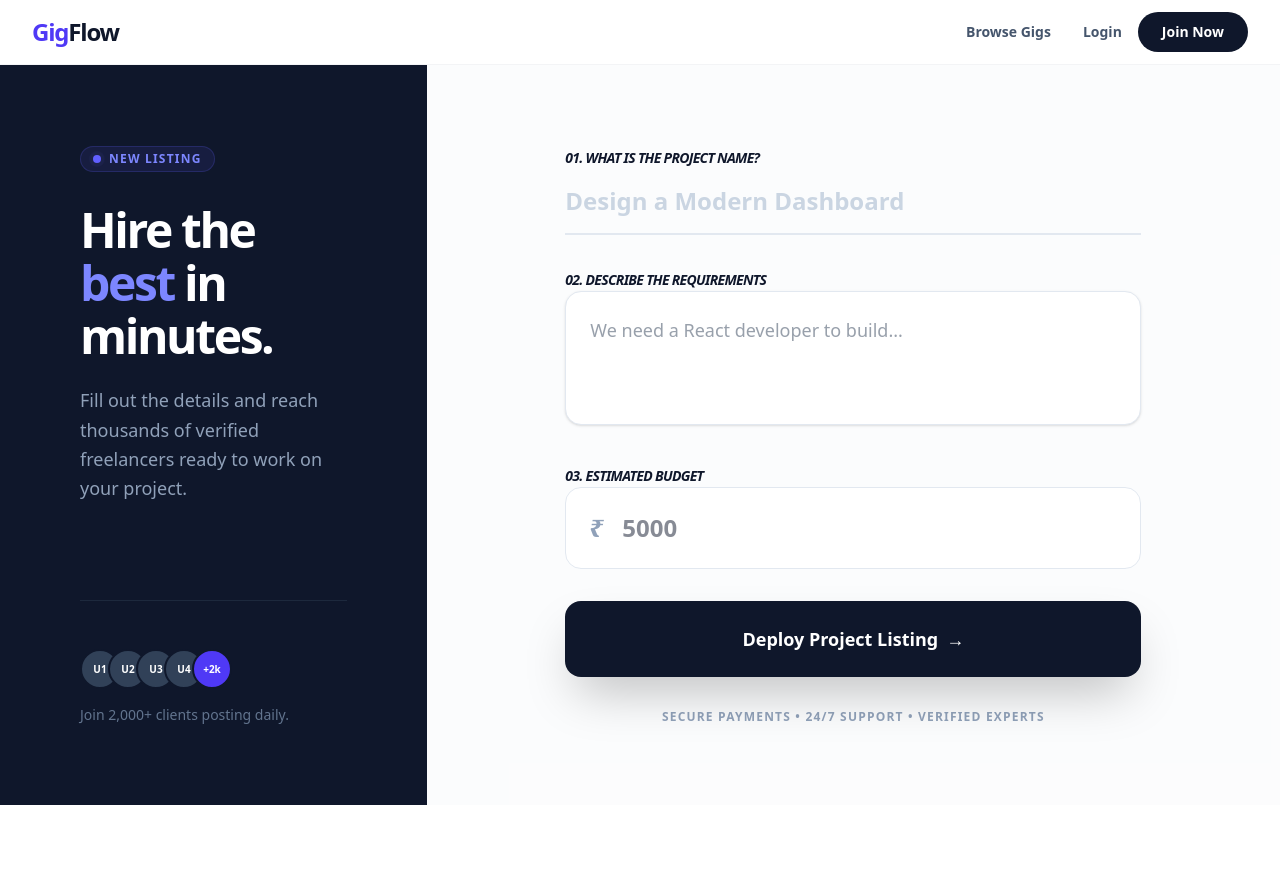
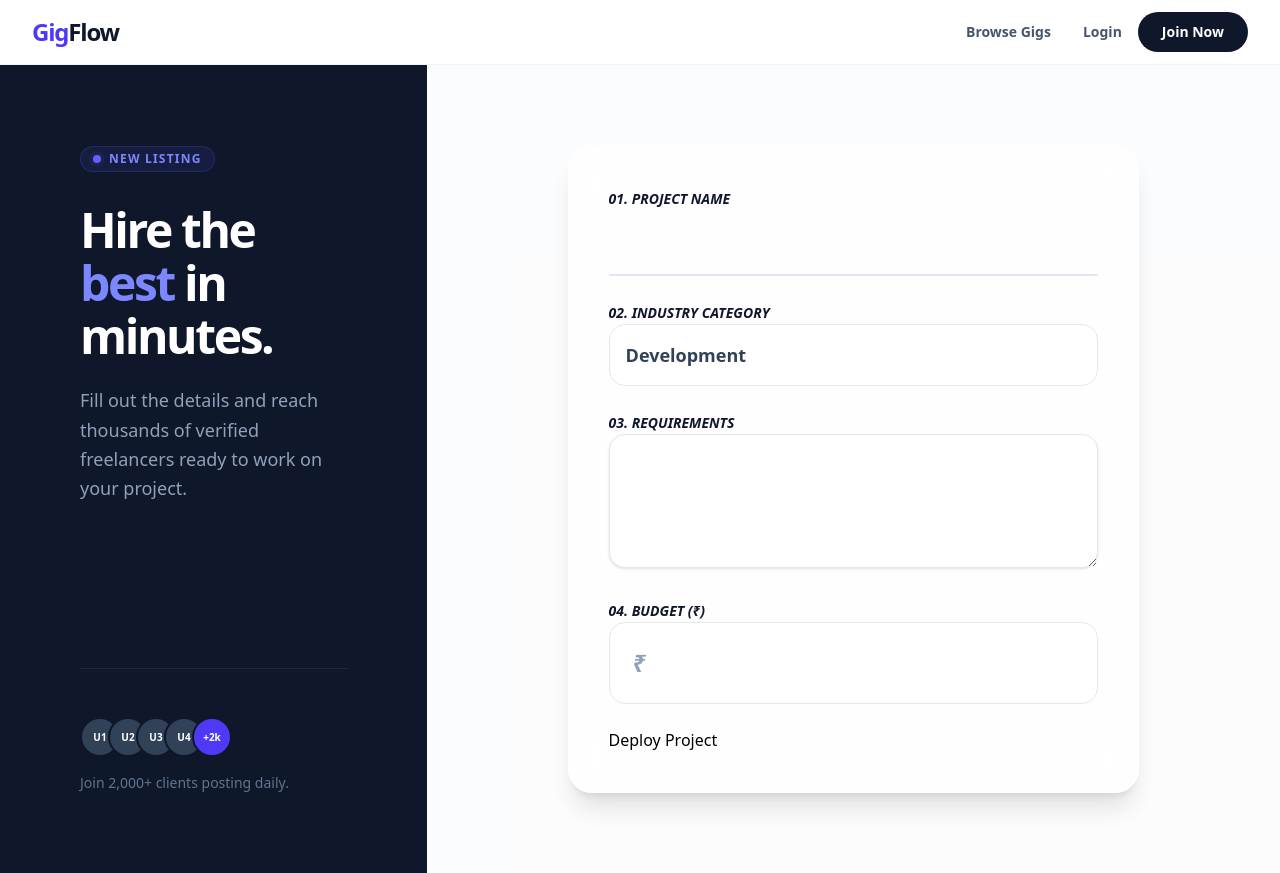
Before and after one commit to DIVYA-KAREGAONKAR/gigflow, a React (Vite) app in the folder client/: page /add-gig in a window 1280 px wide. Before the commit the page ends 805 px from the top, so only its background shows below. Built offline with nearby package versions, Linux system fonts and the light colour scheme; no server answers.

Commit message:
backend filter api

```diff
--- a/client/src/pages/AddGig.jsx
+++ b/client/src/pages/AddGig.jsx
@@ -5,7 +5,13 @@ import { useNavigate } from "react-router-dom";
 import { toast } from "react-hot-toast"; // Utilizing your existing toast library
 
 export default function AddGig() {
-  const [formData, setFormData] = useState({ title: "", description: "", budget: "" });
+  const [formData, setFormData] = useState({
+  title: "",
+  description: "",
+  budget: "",
+  category: "Development", // Default category
+  isVerifiedClient: true   // Typically handled by auth, but can be passed here
+});
   const [isSubmitting, setIsSubmitting] = useState(false);
   const navigate = useNavigate();
 
@@ -65,64 +71,59 @@ export default function AddGig() {
 
         {/* RIGHT PANEL: The Form */}
         <div className="flex-1 bg-slate-50/50 p-6 lg:p-20 flex items-center justify-center">
-          <form
-            onSubmit={handleSubmit}
-            className="w-full max-w-xl space-y-8"
-          >
-            {/* INPUT: TITLE */}
+          <form onSubmit={handleSubmit} className="bg-white/70 backdrop-blur-xl p-10 rounded-3xl shadow-xl border border-white space-y-6">
+
+    {/* 01. TITLE */}
     <div className="group space-y-2">
-              <label className="text-sm font-black text-slate-900 uppercase tracking-tighter italic">01. What is the project name?</label>
+      <label className="text-sm font-black text-slate-900 uppercase italic">01. Project Name</label>
       <input
         type="text"
-                placeholder="Design a Modern Dashboard"
         required
-                className="w-full bg-transparent border-b-2 border-slate-200 py-4 text-2xl font-bold placeholder:text-slate-300 focus:border-indigo-600 focus:outline-none transition-all"
+        className="w-full bg-transparent border-b-2 border-slate-200 py-4 text-2xl font-bold focus:border-indigo-600 outline-none transition-all"
         onChange={(e) => setFormData({...formData, title: e.target.value})}
       />
     </div>
 
-            {/* INPUT: DESCRIPTION */}
+    {/* NEW: 02. CATEGORY SELECT */}
     <div className="group space-y-2">
-              <label className="text-sm font-black text-slate-900 uppercase tracking-tighter italic">02. Describe the requirements</label>
+      <label className="text-sm font-black text-slate-900 uppercase italic">02. Industry Category</label>
+      <select
+        className="w-full bg-white border border-slate-200 p-4 rounded-2xl text-lg font-bold text-slate-700 focus:border-indigo-600 outline-none transition-all appearance-none cursor-pointer"
+        onChange={(e) => setFormData({...formData, category: e.target.value})}
+      >
+        <option value="Development">Development</option>
+        <option value="Design">Design</option>
+        <option value="Marketing">Marketing</option>
+        <option value="AI / ML">AI / ML</option>
+      </select>
+    </div>
+
+    {/* 03. DESCRIPTION */}
+    <div className="group space-y-2">
+      <label className="text-sm font-black text-slate-900 uppercase italic">03. Requirements</label>
       <textarea
         required
         rows="3"
-                placeholder="We need a React developer to build..."
-                className="w-full bg-white border border-slate-200 p-6 rounded-2xl text-lg text-slate-700 shadow-sm focus:ring-0 focus:border-indigo-600 focus:outline-none transition-all resize-none"
+        className="w-full bg-white border border-slate-200 p-6 rounded-2xl text-lg shadow-sm focus:border-indigo-600 outline-none transition-all"
         onChange={(e) => setFormData({...formData, description: e.target.value})}
       />
     </div>
 
-            {/* INPUT: BUDGET */}
+    {/* 04. BUDGET */}
     <div className="group space-y-2">
-              <label className="text-sm font-black text-slate-900 uppercase tracking-tighter italic">03. Estimated Budget</label>
+      <label className="text-sm font-black text-slate-900 uppercase italic">04. Budget (₹)</label>
       <div className="relative flex items-center">
-                <span className="absolute left-6 text-2xl font-bold text-slate-400 font-serif italic">₹</span>
+        <span className="absolute left-6 text-2xl font-bold text-slate-400 italic">₹</span>
         <input
           type="number"
           required
-                  placeholder="5000"
-                  className="w-full bg-white border border-slate-200 p-6 pl-14 rounded-2xl text-2xl font-black text-slate-900 focus:border-indigo-600 focus:outline-none transition-all"
+          className="w-full bg-white border border-slate-200 p-6 pl-14 rounded-2xl text-2xl font-black focus:border-indigo-600 outline-none transition-all"
           onChange={(e) => setFormData({...formData, budget: e.target.value})}
         />
       </div>
     </div>
 
-            {/* ACTION BUTTON */}
-            <button
-              type="submit"
-              disabled={isSubmitting}
-              className="group relative w-full bg-slate-900 text-white font-black py-6 rounded-2xl overflow-hidden shadow-2xl hover:bg-indigo-600 active:scale-[0.97] transition-all disabled:opacity-50"
-            >
-              <span className="relative z-10 flex items-center justify-center gap-2 text-lg">
-                {isSubmitting ? "Syncing to Cloud..." : "Deploy Project Listing"}
-                {!isSubmitting && <span className="group-hover:translate-x-1 transition-transform">→</span>}
-              </span>
-            </button>
-
-            <p className="text-center text-slate-400 text-xs font-bold uppercase tracking-widest">
-              Secure Payments • 24/7 Support • Verified Experts
-            </p>
+    <button type="submit" className="...">Deploy Project</button>
   </form>
         </div>
 
```
Also changed, not shown: 1 other file (tests, documents, lock files or other folders). Lines whose indentation alone changed are shown as unchanged.
